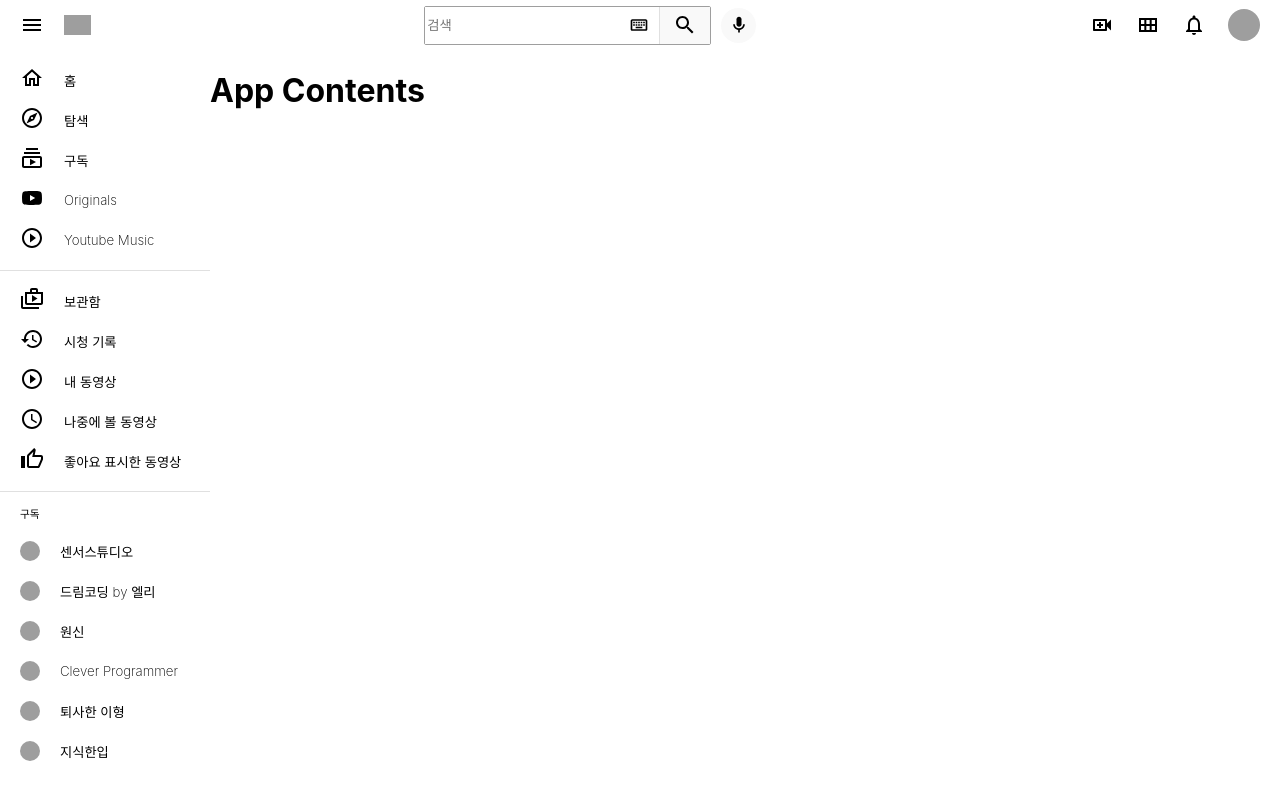
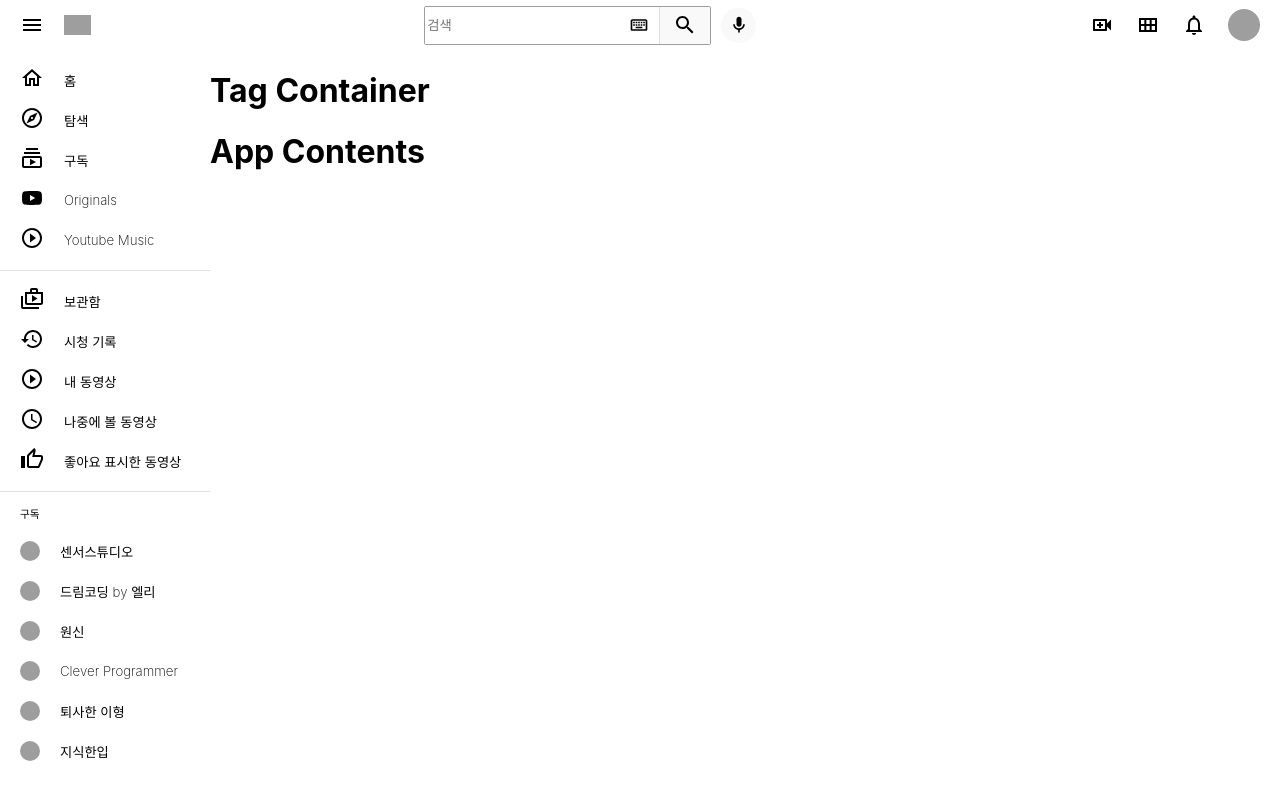
Before and after one commit to Origogi/React-Youtube-Clone, a React (Create React App) app: page / in a window 1280 px wide. Built offline with nearby package versions, Linux system fonts and the light colour scheme; grey boxes are pictures that could not be loaded.

Commit message:
Add TagContainer.js, css

```diff
--- a/src/App.js
+++ b/src/App.js
@@ -3,6 +3,7 @@ import SideNav from "./SideNav/SideNav";
 import Searcher from "./Header/Searcher";
 import Header from "./Header/Header";
 import Content from "./Content/Content";
+import TagContainer from "./Content/TagContainer";
 
 function App() {
   return (
@@ -15,6 +16,7 @@ function App() {
           <SideNav />
         </div>
         <div className="App_content">
+          <TagContainer />
           <Content />
         </div>
       </div>
--- /dev/null
+++ b/src/Content/TagContainer.js
@@ -0,0 +1,12 @@
+import React from 'react'
+import './TagContainer.css'
+
+function TagContainer() {
+    return (
+        <div className='tagContainer'>
+            <h1>Tag Container</h1>
+        </div>
+    )
+}
+
+export default TagContainer
```
Also changed, not shown: src/Content/TagContainer.css (added).
